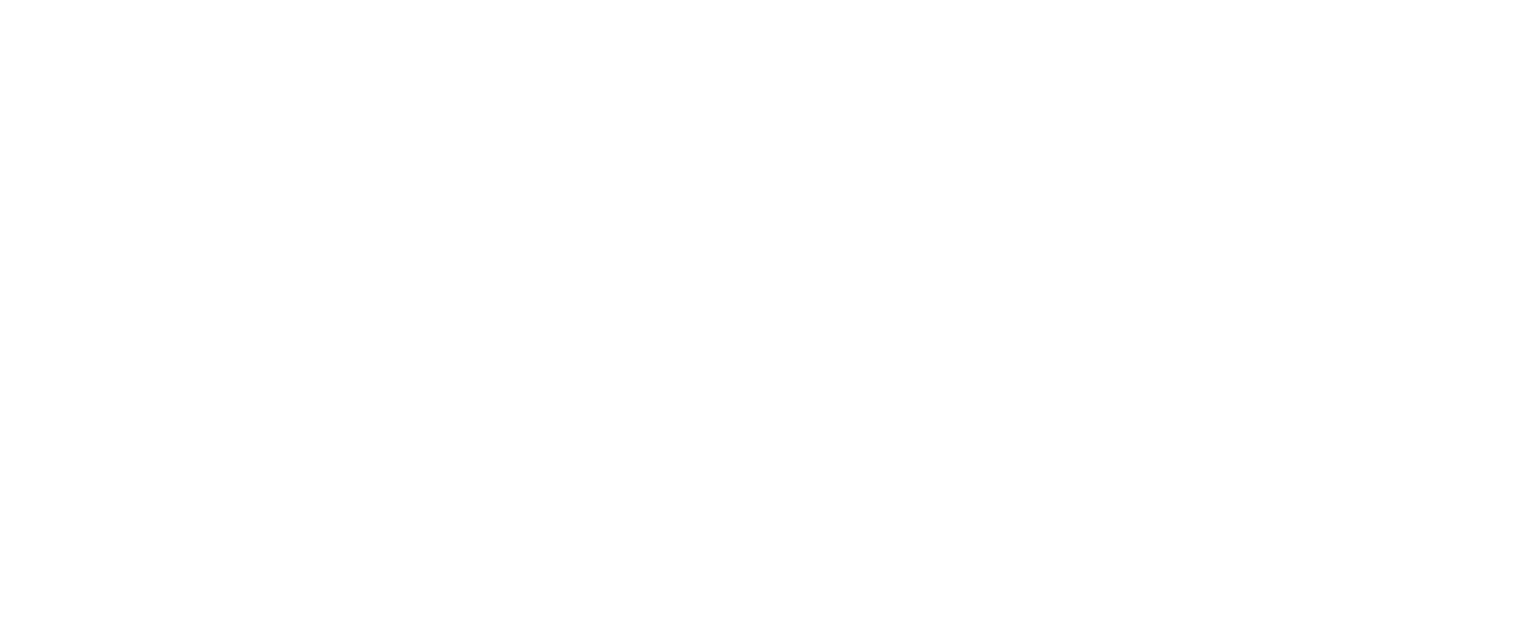
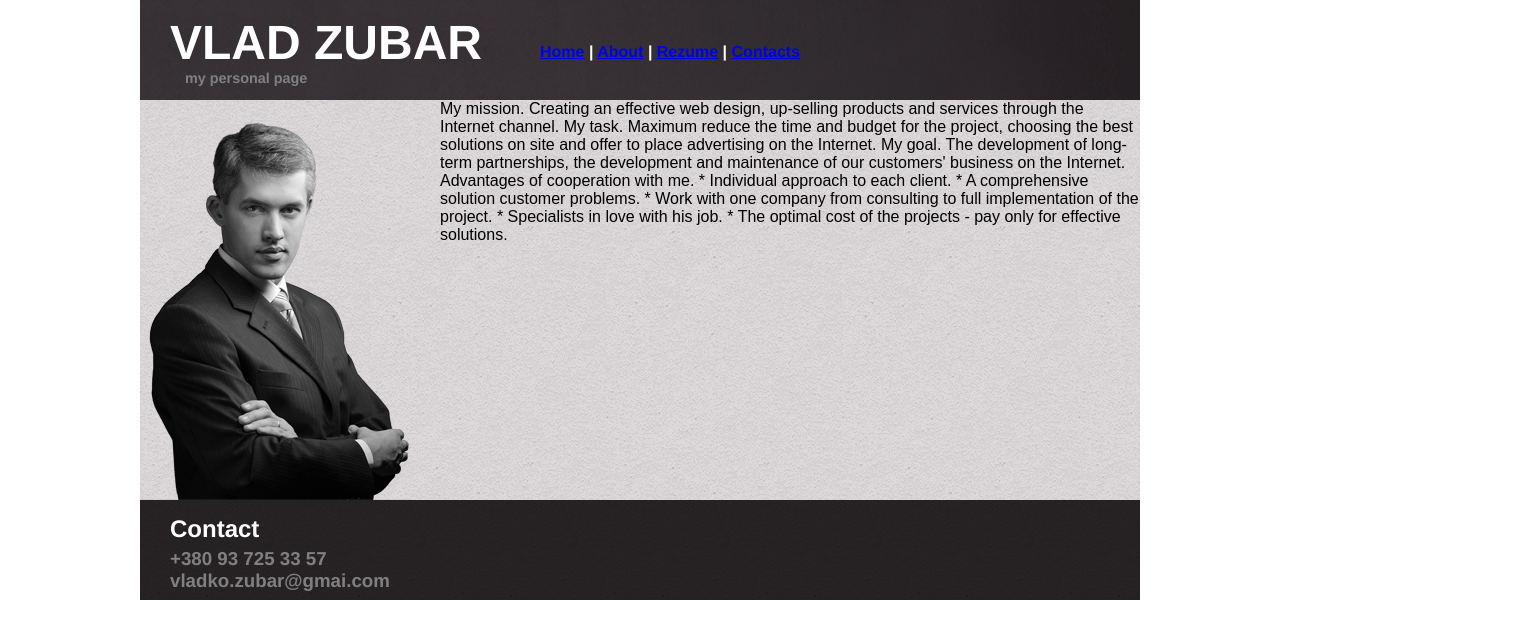
Before and after one commit to vladko1975/CV, a plain HTML site: page index.html in a window 1280 px wide. Shown: the whole page, 1540 px wide, since content can reach past the window. Drawn offline with Linux system fonts and the light colour scheme.

Commit message:
add new file

```diff
--- /dev/null
+++ b/css/style-lg.css
@@ -0,0 +1,31 @@
+body {
+  max-width: 1000px;
+  margin: 0 auto;
+}
+header {
+    max-width: 1000px;
+    min-width: 500px;
+    height: 100px;
+    margin: 0 auto;
+}
+section {
+    max-width: 1000px;
+    min-width: 500px;
+}
+acide {
+    width: 300px;
+    height: 400px;
+    float: left;
+}
+article {
+    height: 400px;
+}
+footer {
+    max-width: 1000px;
+    min-width: 500px;
+    height: 100px;
+    margin: 0 auto;
+}
+nav-f {
+  display: none;
+}
--- /dev/null
+++ b/css/style-md.css
@@ -0,0 +1,31 @@
+body {
+  max-width: 1000px;
+  margin: 0 auto;
+}
+header {
+    max-width: 1000px;
+    min-width: 500px;
+    height: 100px;
+    margin: 0 auto;
+}
+section {
+    max-width: 1000px;
+    min-width: 500px;
+}
+acide {
+    width: 300px;
+    height: 400px;
+    float: left;
+}
+article {
+    height: 400px;
+}
+footer {
+    max-width: 1000px;
+    min-width: 500px;
+    height: 100px;
+    margin: 0 auto;
+}
+nav-f {
+  display: none;
+}
--- /dev/null
+++ b/css/style-sm.css
@@ -0,0 +1,16 @@
+header {
+    height: 100px;
+    margin: 0 auto;
+}
+acide {
+  display: none;
+}
+nav {
+  display: none;
+}
+footer {
+    max-width: 1000px;
+    min-width: 500px;
+    height: 150px;
+    margin: 0 auto;
+}
--- /dev/null
+++ b/css/style.css
@@ -0,0 +1,73 @@
+* {
+  margin: 0;
+}
+header {
+    background-image: url(../images/header.jpg);
+    background-color: grey;
+}
+acide {
+    background-color: none;
+}
+article {
+    background-color: none;
+}
+section {
+    background-image: url(../images/content.jpg);
+    background-color: darkgrey;
+}
+footer {
+    background-image: url(../images/footer_bg.jpg);
+    background-color: grey;
+}
+.citename {
+    font-family: Helvetica;
+    color: white;
+    font-size: 300%;
+    font-weight: bold;
+    position: relative;
+    top: 15px;
+    left: 30px;
+}
+.ppage {
+    font-family: Helvetica;
+    color: grey;
+    font-size: 90%;
+    font-weight: bold;
+    position: relative;
+    top: 15px;
+    left: 45px;
+}
+nav {
+    font-family: Helvetica;
+    color: white;
+    font-size: 100%;
+    font-weight: bold;
+    position: relative;
+    top: -28px;
+    left: 400px;
+}
+h2 {
+    font-family: Helvetica;
+    color: white;
+    font-weight: bold;
+    position: relative;
+    top: 15px;
+    left: 30px;
+}
+h3 {
+    font-family: Helvetica;
+    color:grey;
+    font-weight: bold;
+    position: relative;
+    top: 20px;
+    left: 30px;
+}
+nav-f {
+    font-family: Helvetica;
+    color: white;
+    font-size: 150%;
+    font-weight: bold;
+    position: relative;
+    top: 30px;
+    left: 30px;
+}
--- a/index.html
+++ b/index.html
@@ -2,10 +2,51 @@
 <html>
     <head>
         <title>CV Vlad Zubar </title>
-        <link rel="stylesheet" href="default.css">
+        <link rel="stylesheet" href="css/normalize.css" type="text/css" />
+        <link rel="stylesheet" href="css/style.css">
+        <link rel="stylesheet" media="(min-width: 900px)" href="css/style-lg.css">
+        <link rel="stylesheet" media="(min-width: 700px) and (max-width: 899px)" href="css/style-md.css">
+        <link rel="stylesheet" media="(max-width: 699px)" href="css/style-sm.css">
         <meta charset="utf-8">
     </head>
     <body>
-
+        <header>
+            <div class="citename">VLAD ZUBAR</div>
+            <div class="ppage">my personal page</div>
+            <nav>
+                <a href="index.html">Home</a> |
+                <a href="about.html">About</a> |
+                <a href="rezume.html">Rezume</a> |
+                <a href="contact.html">Contacts</a>
+            </nav>
+        </header>
+        <section>
+            <acide>
+                <img src="images/i_am_small.png" alt="My foto"
+                width=290 height=400 />
+            </acide>
+            <article>
+                <p>My mission. Creating an effective web design, up-selling products and services through the Internet channel.
+My task. Maximum reduce the time and budget for the project, choosing the best solutions on site and offer to place advertising on the Internet.
+My goal. The development of long-term partnerships, the development and maintenance of our customers' business on the Internet.</p>
+                <p>Advantages of cooperation with me.
+* Individual approach to each client.
+* A comprehensive solution customer problems.
+* Work with one company from consulting to full implementation of the project.
+* Specialists in love with his job.
+* The optimal cost of the projects - pay only for effective solutions.</p>
+            </article>
+        </section>
+        <footer>
+            <h2>Contact</h2>
+            <h3>+380 93 725 33 57</h3>
+            <h3>vladko.zubar@gmai.com</h3>
+            <nav-f>
+                <a href="index.html">Home</a> |
+                <a href="about.html">About</a> |
+                <a href="rezume.html">Rezume</a> |
+                <a href="contact.html">Contacts</a>
+            </nav-f>
+        </footer>
     </body>
 </html>
```
Also changed, not shown: css/normalize.css (added), default.css (deleted), images/content.jpg (added), images/footer_bg.jpg (added), images/header.jpg (added), images/i_am_small.png (added), 1 other file.
